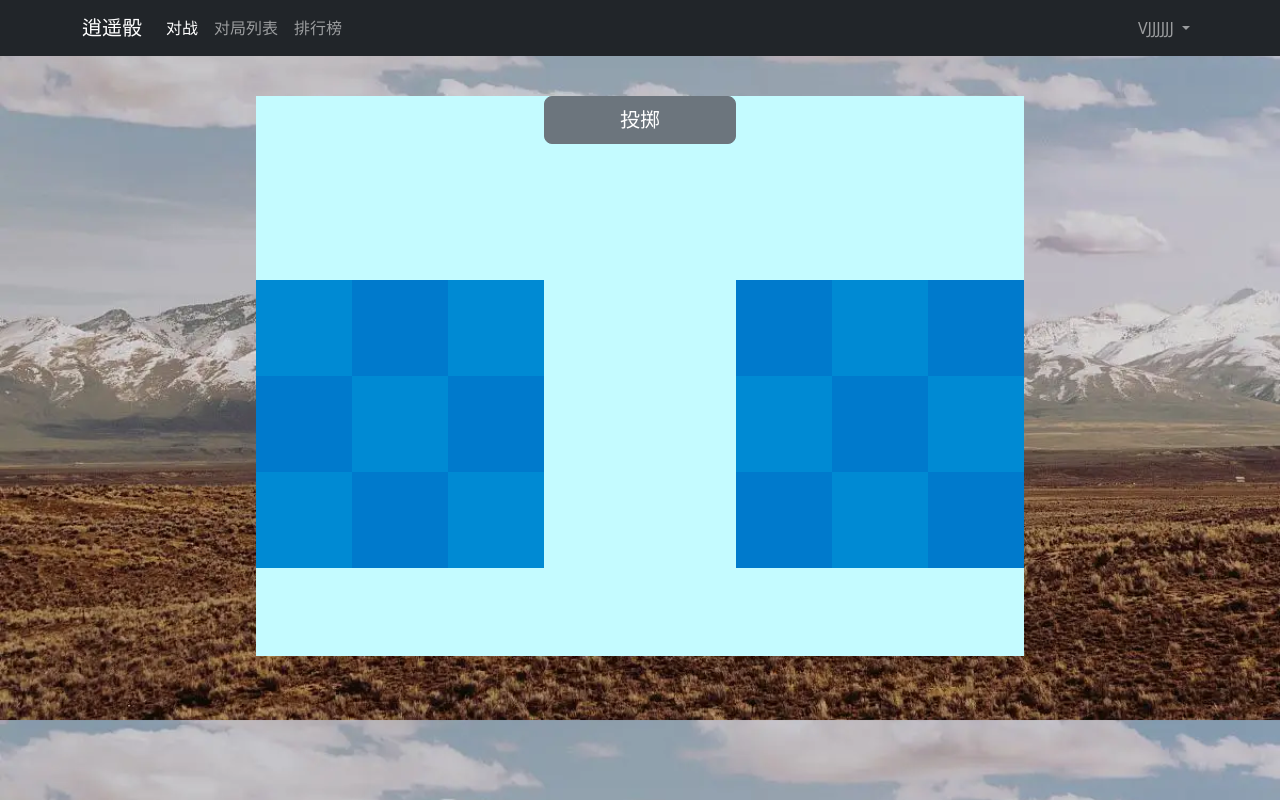
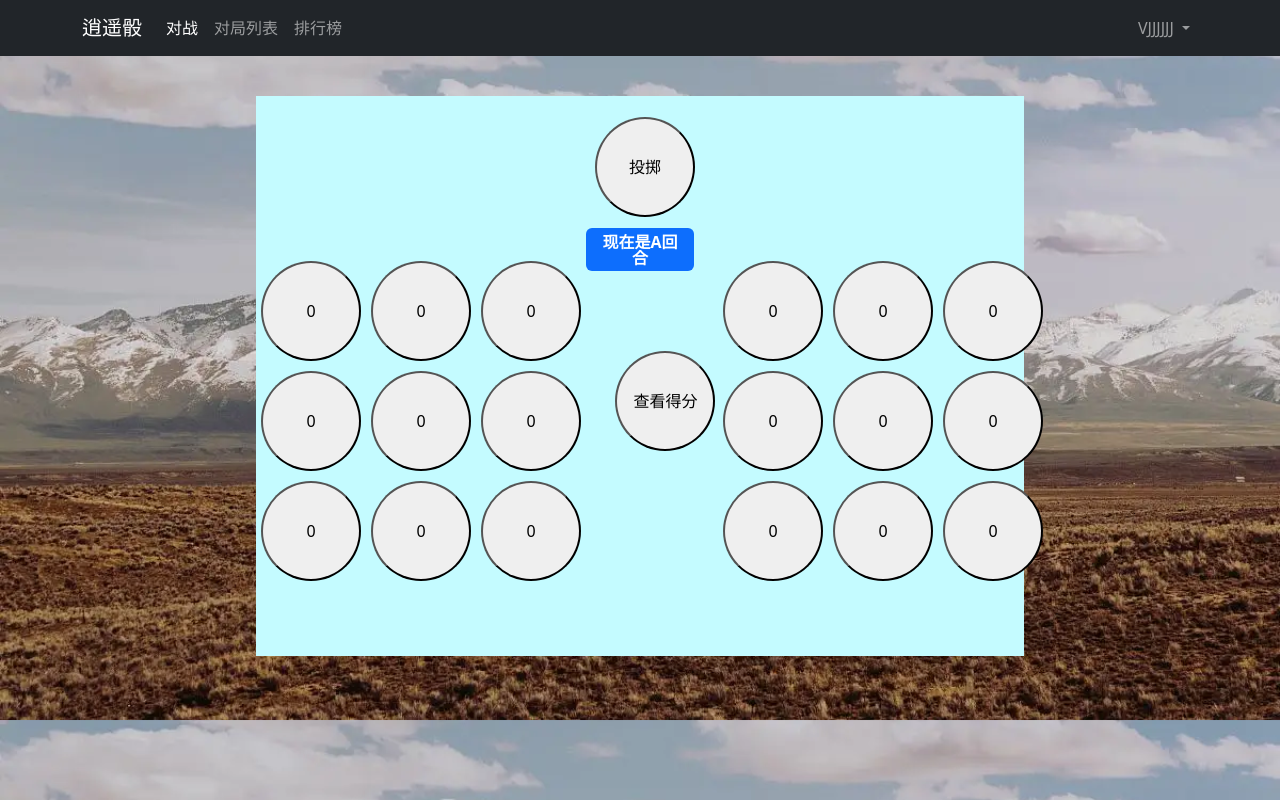
Before and after one commit to VJJJJJJ1/Dice, a Vue app in the folder web/homework_web/: page /pk in a window 1280 px wide. Built offline with nearby package versions, Linux system fonts and the light colour scheme.

Commit message:
创建前端（可以开始玩了）

```diff
--- a/web/homework_web/src/components/GameMap.vue
+++ b/web/homework_web/src/components/GameMap.vue
@@ -1,8 +1,7 @@
-<template>
-    <!-- 让下面函数返回的parent和canvas与html部分产生关联 -->
+<!-- <template>
     <div>
         <div class="d-grid gap-2 col-3 mx-auto">
-            <button @click="greet" type="button" class="btn btn-secondary btn-lg">投掷</button>
+            <button @click="RandomInt" type="button" class="btn btn-secondary btn-lg">投掷</button>
         </div>
         <div ref = "parent" class = "gamemap">
         <canvas ref = "canvas"></canvas>
@@ -35,7 +34,7 @@ export default{
         }
     },
     methods:{
-        greet(){
+        RandomInt(){
             for(let i = 0; i < 1000; i ++){
                 let k = parseInt(Math.random() * 6);
                 if(k !== 0){
@@ -43,8 +42,6 @@ export default{
                     break;
                 }
             }
-
-
         }
     }
 
@@ -61,7 +58,225 @@ div.gamemap{
     justify-content: center;
     align-items: center;
 }
-button{
+</style> -->
+<template>
+    <div class="row">
+      <div class="col-5">
+        <div class="group_but">
+          <button v-for="a in MapA" :key="a.pos" :value="a.num" @click="putNum(0,a.pos)">{{a.num}}</button>
+        </div>
+      </div>
 
-}
-</style>
+      <div class="col-2">
+        <div class="dice">
+          <button @click="Roll_Dice">{{dice_num}}</button>
+        </div>
+        <div class="badge bg-primary text-wrap fs-6" style="width: 100%;margin: 0 auto;">
+          {{msg}}
+        </div>
+      </div>
+
+
+      <div class="col-5">
+        <div class="group_but">
+          <button v-for="b in MapB" :key="b.pos" :value="b.pos" @click="putNum(1,b.pos)">{{b.num}}</button>
+        </div>
+      </div>
+
+        <div class="See_Score">
+            <button @click="see_score">查看得分</button>
+        </div>
+
+
+    </div>
+  </template>
+
+  <script>
+  import { ref } from 'vue';
+//   import { useStore } from 'vuex';
+  export default {
+    setup() {
+      let MapA;
+      let MapB;
+      let dice_num;
+      let step;
+      let msg;
+      let has_roll = 0;
+    //   const store = useStore();
+
+    const see_score = () =>{
+        if(!judge_full()){
+            alert("游戏还没结束！");
+            return  ;
+        }
+        calculate_score();
+
+    }
+
+      const init = () => {
+        MapA = ref([{ pos: 0, num: 0 }, { pos: 1, num: 0 }, { pos: 2, num: 0 }, { pos: 3, num: 0 }, { pos: 4, num: 0 }, { pos: 5, num: 0 }, { pos: 6, num: 0 }, { pos: 7, num: 0 }, { pos: 8, num: 0 }]);
+        MapB = ref([{ pos: 0, num: 0 }, { pos: 1, num: 0 }, { pos: 2, num: 0 }, { pos: 3, num: 0 }, { pos: 4, num: 0 }, { pos: 5, num: 0 }, { pos: 6, num: 0 }, { pos: 7, num: 0 }, { pos: 8, num: 0 }]);
+        dice_num = ref("投掷");
+        step = ref(0);
+        msg = ref('现在是A回合');
+      }
+      init();
+
+
+      const Roll_Dice = () => {
+        if(has_roll === 0){
+            for(let i = 0;i < 10000; i ++){
+                let k = parseInt(Math.random(0, 1) * 6);
+                if(k !== 0){
+                    dice_num.value = k;
+                    has_roll = 1;
+                    break;
+                }
+            }
+        }
+        else if(has_roll === 1){
+            alert("不许抢骰！！！！！！！");
+        }
+      }
+      const set_num = (f, pos, number) => {
+        let msg = 'success';
+        if (step.value === 0 && f === 0) {
+          if (MapA.value[pos].num === 0) {
+            has_roll = 0;
+            MapA.value[pos].num = number;
+            judge(f, pos, number);
+            step.value = 1;
+            return msg;
+          }
+           else msg = '只能在空区域置放骰子';
+        }
+        else if (step.value === 0 && f === 1) msg = "请操作左侧九宫格";
+
+        if (step.value === 1 && f === 1) {
+            if (MapB.value[pos].num === 0) {
+                has_roll = 0;
+                MapB.value[pos].num = number;
+                judge(f, pos, number);
+                step.value = 0;
+            }
+            else msg = '只能在空区域置放骰子';
+        }
+        else if (step.value === 1 && f === 0) msg = "请操作右侧侧九宫格";
+        return msg;
+      }
+      const calculate_score = () => {
+        let ScoreA = 0;
+        let ScoreB = 0;
+        let winner = '';
+        // 计算A的得分
+        for (let i = 0; i < 3; i++) {
+          let a = MapA.value[i * 3].num;
+          let b = MapA.value[i * 3 + 1].num;
+          let c = MapA.value[i * 3 + 2].num;
+          if (a === b && b === c) ScoreA += a * 9;
+          else if (a === b) ScoreA += a * 4 + c;
+          else if (a === c) ScoreA += a * 4 + b;
+          else if (b === c) ScoreA += b * 4 + a;
+          else ScoreA += (a + b + c);
+        }
+        // 计算B的得分
+        for (let i = 0; i < 3; i++) {
+          let a = MapB.value[i * 3].num;
+          let b = MapB.value[i * 3 + 1].num;
+          let c = MapB.value[i * 3 + 2].num;
+          if (a === b && b === c) ScoreB += a * 9;
+          else if (a === b) ScoreB += a * 4 + c;
+          else if (a === c) ScoreB += a * 4 + b;
+          else if (b === c) ScoreB += b * 4 + a;
+          else ScoreB += (a + b + c);
+        }
+        if (ScoreA > ScoreB) winner = 'A';
+        else if (ScoreA < ScoreB) winner = 'B';
+        else winner = '平局';
+        if(winner !== '平局'){
+            alert("A的得分是："+ScoreA + "\nB的得分是："+ScoreB + "\n" + winner + "胜出！");
+        }
+        else{
+            alert("A的得分是："+ScoreA + "\nB的得分是："+ScoreB + "\n平局！");
+
+        }
+        msg.value = "游戏结束！";
+
+        // store.commit("updateLoser", loser);
+      }
+
+      const judge_full = () => {
+        let arr = [];
+        //判断上一回合
+        if (step.value === 1) arr = MapA.value;
+        else arr = MapB.value;
+        let cnt = 0;
+        for (let i = 0; i < arr.length; i++) if (arr[i].num != 0) cnt++;
+        if (cnt === 9)  return true;
+        return false;
+      }
+      const judge = (f, pos, num) => {
+        if (f === 0) {
+          for (let i = parseInt(pos / 3) * 3; i < parseInt(pos / 3) * 3 + 3; i++) {
+            if (MapB.value[i].num === num) MapB.value[i].num = 0;
+          }
+        }
+        else {
+          for (let i = parseInt(pos / 3) * 3; i < parseInt(pos / 3) * 3 + 3; i++) {
+            if (MapA.value[i].num === num) MapA.value[i].num = 0;
+          }
+        }
+      }
+      const putNum = (f, pos) => {
+        if (dice_num.value === '投掷') {
+          alert('请先投掷骰子');
+          return;
+        }
+        let res = set_num(f, pos, dice_num.value)
+        if (res != 'success') alert(res);
+        else {
+            dice_num.value = '投掷';
+            msg.value = (msg.value === '现在是A回合' ? '现在是B回合' : '现在是A回合');
+            if(judge_full()){
+                calculate_score();
+                return;
+            }
+        }
+      }
+      return {
+        MapA,
+        MapB,
+        dice_num,
+        step,
+        msg,
+        putNum,
+        Roll_Dice,
+        see_score,
+      }
+    }
+  }
+  </script>
+
+  <style scoped>
+  button {
+    width: 100px;
+    height: 100px;
+    border-radius: 50%;
+    margin: 5px 5px 5px 5px;
+  }
+  div.group_but {
+    width: 330px;
+    height: 330px;
+    margin: 20vh auto;
+  }
+  div.dice {
+    width: 100px;
+    height: 100px;
+    margin: 2vh auto;
+  }
+ div.See_Score{
+    width: 6.5vw;
+    height: 10vh;
+    margin: -50vh auto;
+  }
+  </style>
```
Also changed, not shown: web/homework_web/src/components/Button.vue (deleted, +0 -33 lines), web/homework_web/src/components/PlayGround.vue (line endings or trailing spaces), 1 other file (tests, documents, lock files or other folders).
